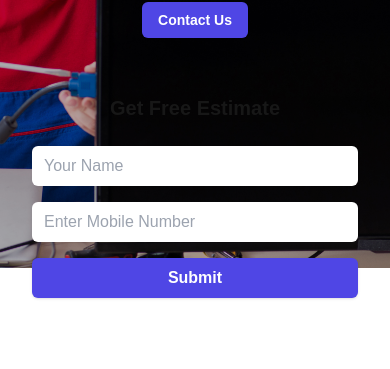
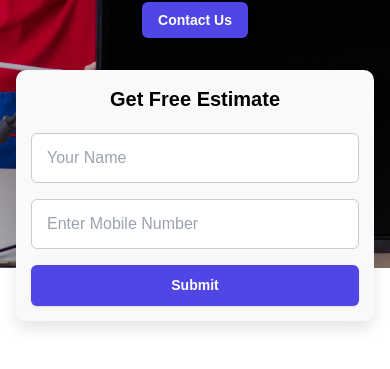
Before and after one commit to ledtvexpert/smarttv, a Next.js app: page / in a window 390 px wide. Shown: the part 346-715 px from the top of the page. Built offline with nearby package versions, Linux system fonts and the light colour scheme.

Commit message:
Update Hero.css

```diff
--- a/src/app/components/Hero.css
+++ b/src/app/components/Hero.css
@@ -6,3 +6,92 @@
     background-repeat: no-repeat;
 height: 550px;
   }
+
+
+  /* Container Background Color */
+.bg-color {
+  background-color: #1a73e8;
+}
+
+/* Enquiry Form Container */
+.enquiry-form-container {
+  max-width: 100%;
+  background-color: #f9f9f9;
+  padding: 20px;
+  border-radius: 10px;
+  text-align: center;
+  box-shadow: 0 8px 15px rgba(0, 0, 0, 0.1);
+}
+
+/* Form Heading */
+.form-heading {
+  font-family: 'Arial', sans-serif;
+  color: #000;
+  font-size: 24px;
+  font-weight: 600;
+  margin-bottom: 20px;
+}
+
+/* Form Input Fields */
+.enquiry-form .form-group {
+  margin-bottom: 15px;
+}
+
+.enquiry-form .form-control {
+  width: 100%;
+  padding: 12px 15px;
+  font-size: 16px;
+  border: 1px solid #ccc;
+  border-radius: 6px;
+  background-color: #fff;
+  transition: all 0.3s ease;
+}
+
+/* Input Fields Focus Effect */
+.enquiry-form .form-control:focus {
+  border-color: #009688;
+  box-shadow: 0 0 8px rgba(0, 150, 136, 0.2);
+  outline: none;
+}
+
+/* Submit Button Styling */
+.submit-btn {
+  background-color: #4f46e5;
+  color: #fff;
+  font-size: 18px;
+  font-weight: bold;
+  padding: 12px 30px;
+  border-radius: 6px;
+  border: none;
+  cursor: pointer;
+  transition: all 0.3s ease;
+}
+
+.submit-btn:hover {
+  background-color: #00796b;
+  box-shadow: 0 8px 15px rgba(0, 150, 136, 0.3);
+  transform: translateY(-2px);
+}
+
+/* Responsive Design */
+@media (max-width: 1024px) {
+  .enquiry-form-container {
+    padding: 15px;
+  }
+
+  .submit-btn {
+    font-size: 16px;
+    padding: 10px 20px;
+  }
+}
+
+@media (max-width: 768px) {
+  .form-heading {
+    font-size: 20px;
+  }
+
+  .submit-btn {
+    font-size: 14px;
+    padding: 10px 15px;
+  }
+}
```
